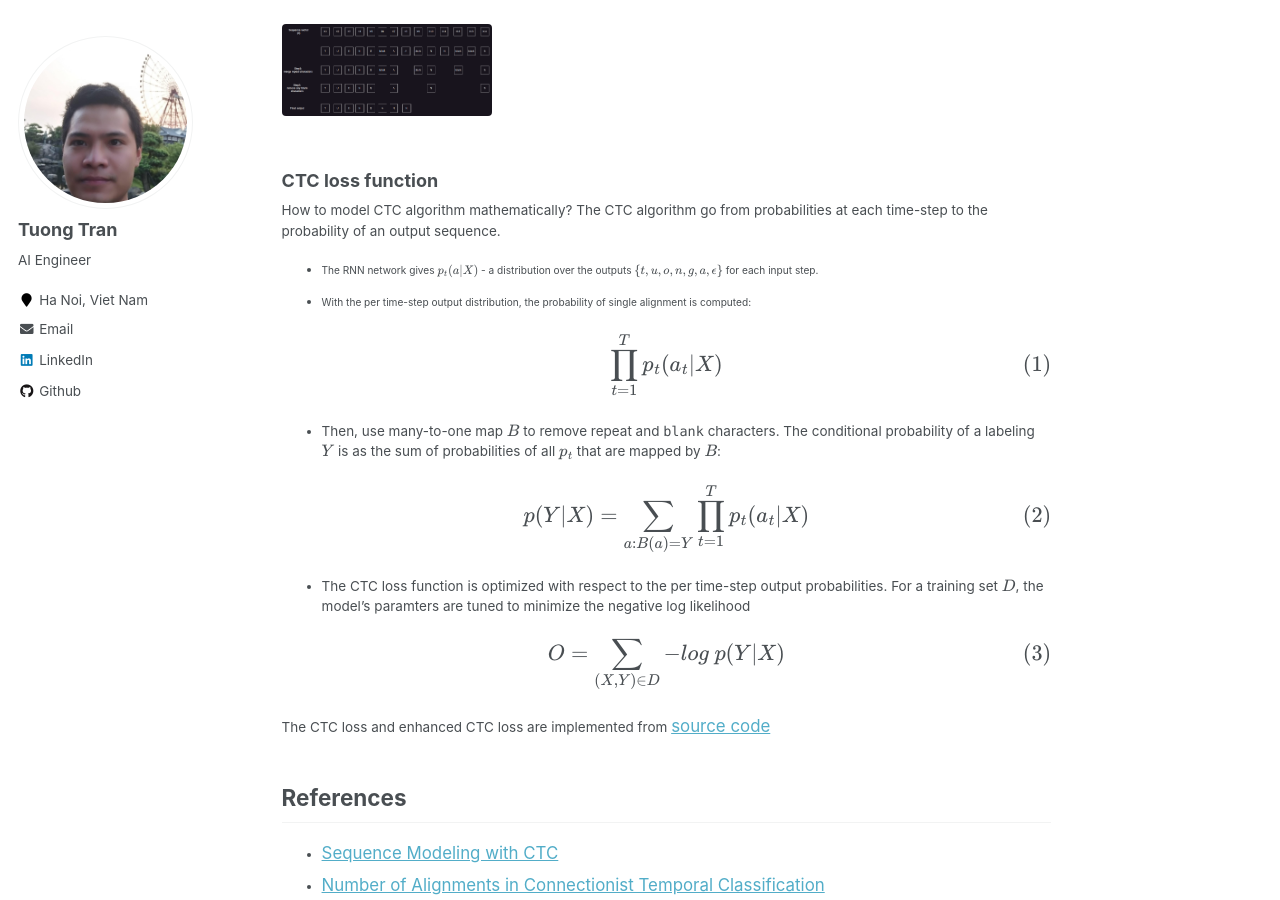
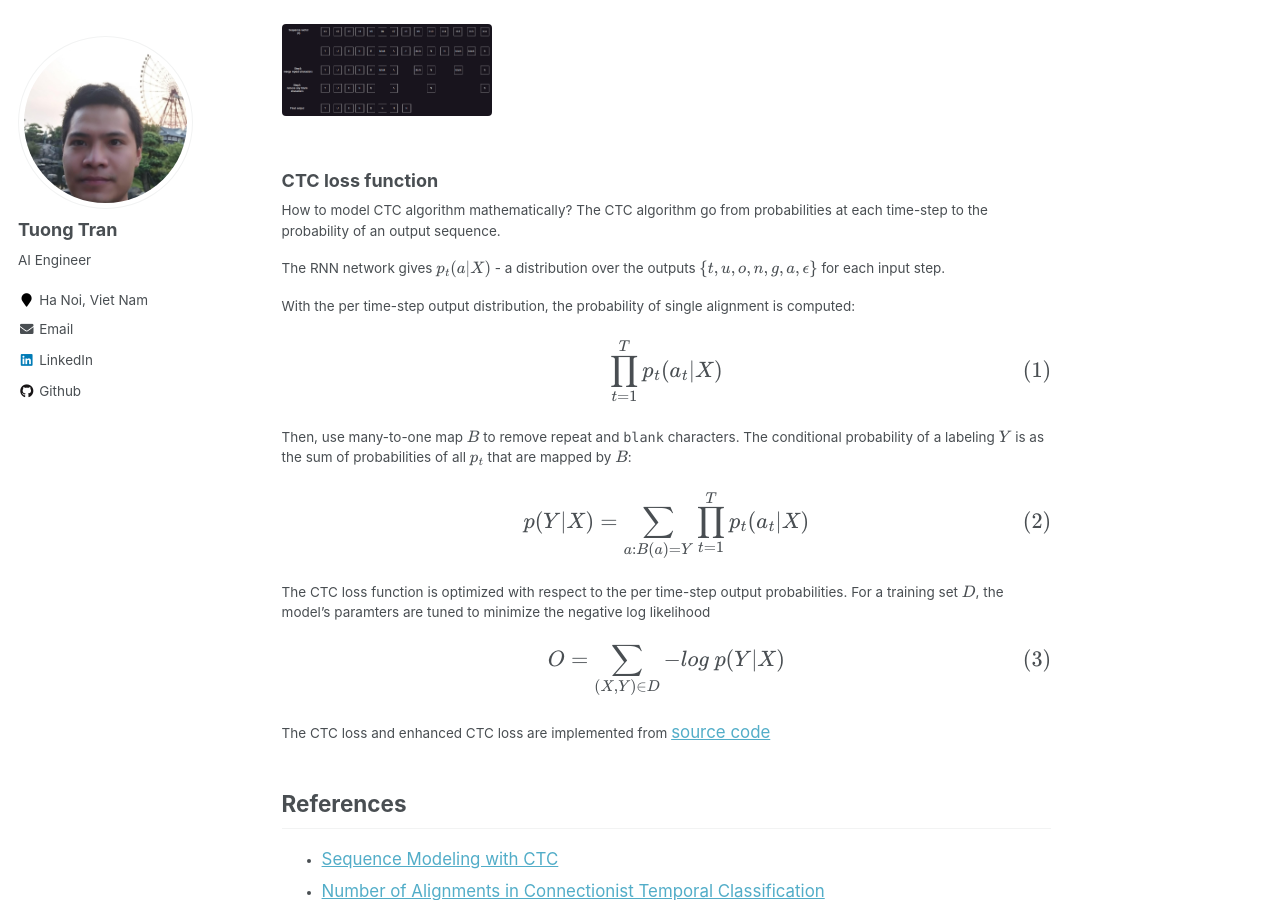
Before and after one commit to tuongtranngoc/tuongtranngoc.github.io, a Jekyll site: the page built from _posts/2023-11-27-crnn.md, in a window 1280 px wide and 900 px high, scrolled down 3488 px. Built offline with Jekyll 4.4.1, drawn with Linux system fonts in a browser that asks for light colours; formulas are drawn with MathJax 3.

Commit message:
update: blogs/crnn

```diff
--- a/_posts/2023-11-27-crnn.md
+++ b/_posts/2023-11-27-crnn.md
@@ -11,9 +11,7 @@
 
 <head>
     <style type="text/css">
-        figure {
-            text-align: center;
-            }
+        figure {text-align: center;}
         math {text-align: center;}
     </style>
 </head>
@@ -34,7 +32,7 @@
 
 
 <figure>
-    <img src='/images/posts/20231127_crnn/network_architecture.png' width=500px>
+    <img src='/images/posts/20231127_crnn/network_architecture.png'>
 </figure>
 
 
@@ -92,14 +90,14 @@
 + Why need to value `1` of height?: this is mentioned in paper, it is height normalization in both training and testing phase.
 
 <figure>
-    <img src="/images/posts/20231127_crnn/sequence_vector.png" width=350px>
+    <img src="/images/posts/20231127_crnn/sequence_vector.png">
 </figure>
 
 ## Sequence Labeling
 The sequence vector is converted into a vector input $(x_1, x_2, ..., x_T), \forall x_i \in \mathbb{R}^{26 \times 512}$  with corresponding labels $(y_1, y_2, ..., y_T)$ and sends it to the LSTM network ([source code](https://github.com/tuongtranngoc/CRNN/blob/main/src/models/neck.py#L35-L45)).
 
 <figure>
-    <img src="/images/posts/20231127_crnn/sequence_labels.png" width=300px>
+    <img src="/images/posts/20231127_crnn/sequence_labels.png">
 </figure>
 
 ## Transcription Layer
@@ -108,7 +106,7 @@
 The CTC algorithm can assign a probability for any output $Y$ and input $X$. The easy way to understand it is how CTC thinks about alignments between inputs and outputs as below:
 
 <figure>
-    <img src="/images/posts/20231127_crnn/alignment.png" width=500px>
+    <img src="/images/posts/20231127_crnn/alignment.png">
 </figure>
 
 
@@ -121,24 +119,24 @@
 To get around these problems, CTC use a new character to the set of allowed outputs $\epsilon$ (blank character). The $\epsilon$ character doesn't correspond to anything and is simply removed from the output. The below figure describes steps that how to map to $Y$ (Target $Y$ is `TUONGANN`) after merging repeats and removing `blank` characters.
 
 <figure>
-    <img src="/images/posts/20231127_crnn/alignment_with_blank.png" width=650px>
+    <img src="/images/posts/20231127_crnn/alignment_with_blank.png">
 </figure>
 
 ### CTC loss function
 
 How to model CTC algorithm mathematically? The CTC algorithm go from probabilities at each time-step to the probability of an output sequence.
 
-+ The RNN network gives $p_t(a\vert X)$ - a distribution over the outputs $\lbrace t, u, o, n, g, a, \epsilon\rbrace$ for each input step.
+The RNN network gives $p_t(a\vert X)$ - a distribution over the outputs $\lbrace t, u, o, n, g, a, \epsilon\rbrace$ for each input step.
 
-+ With the per time-step output distribution, the probability of single alignment is computed:
+With the per time-step output distribution, the probability of single alignment is computed:
 
 $$\prod_{t=1}^{T}p_t(a_t | X)$$
 
-+ Then, use many-to-one map $B$ to remove repeat and `blank` characters. The conditional probability of a labeling $Y$ is as the sum of probabilities of all $p_t$ that are mapped by $B$:
+Then, use many-to-one map $B$ to remove repeat and `blank` characters. The conditional probability of a labeling $Y$ is as the sum of probabilities of all $p_t$ that are mapped by $B$:
 
 $$p(Y|X) = \sum_{a: B(a)=Y}\prod_{t=1}^{T}p_t(a_t | X)$$
 
-+ The CTC loss function is optimized with respect to the per time-step output probabilities. For a training set $D$, the model's paramters are tuned to minimize the negative log likelihood
+The CTC loss function is optimized with respect to the per time-step output probabilities. For a training set $D$, the model's paramters are tuned to minimize the negative log likelihood
 
 $$O=\sum_{(X,Y) \in D}  - log \space p(Y|X)$$
 
```
Also changed, not shown: _posts/2023-09-16-ssd.md (+1 -1 lines).
